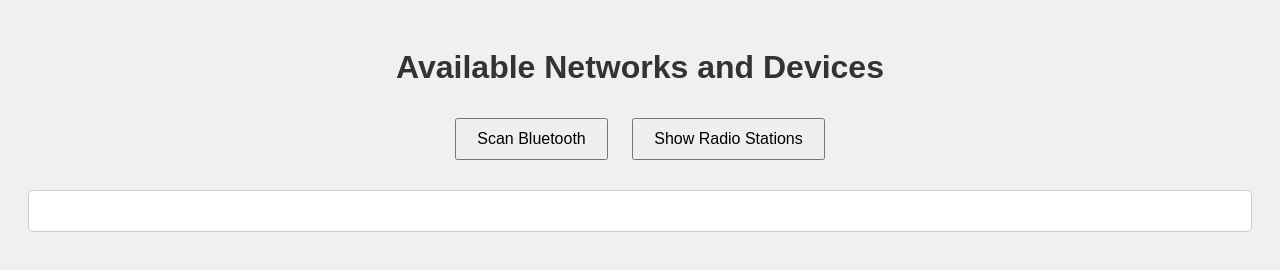
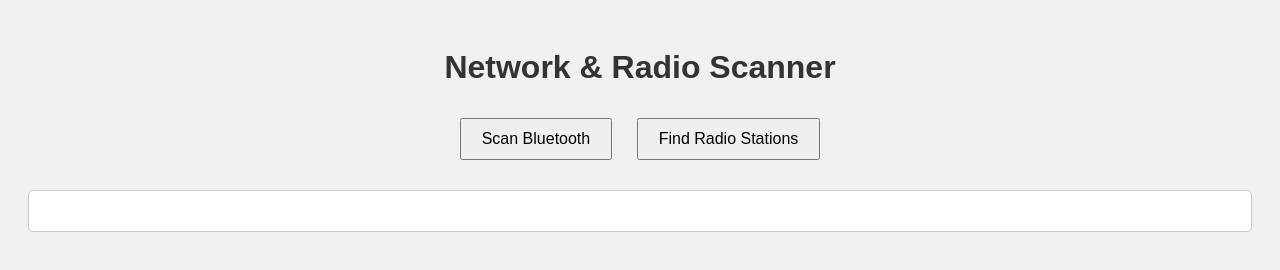
Before and after one commit to Qbaa134/E-Network-Scanner, a plain HTML site: page index.html in a window 1280 px wide. Drawn offline with Linux system fonts and the light colour scheme.

Commit message:
Update index.html

```diff
--- a/index.html
+++ b/index.html
@@ -3,13 +3,13 @@
 <head>
     <meta charset="UTF-8">
     <meta name="viewport" content="width=device-width, initial-scale=1.0">
-    <title>Network Scanner</title>
+    <title>Network & Radio Scanner</title>
     <link rel="stylesheet" href="style.css">
 </head>
 <body>
-    <h1>Available Networks and Devices</h1>
+    <h1>Network & Radio Scanner</h1>
     <button id="scan-bluetooth">Scan Bluetooth</button>
-    <button id="get-radio-stations">Show Radio Stations</button>
+    <button id="scan-radio">Find Radio Stations</button>
     <div id="output"></div>
 
     <script src="script.js"></script>
```
